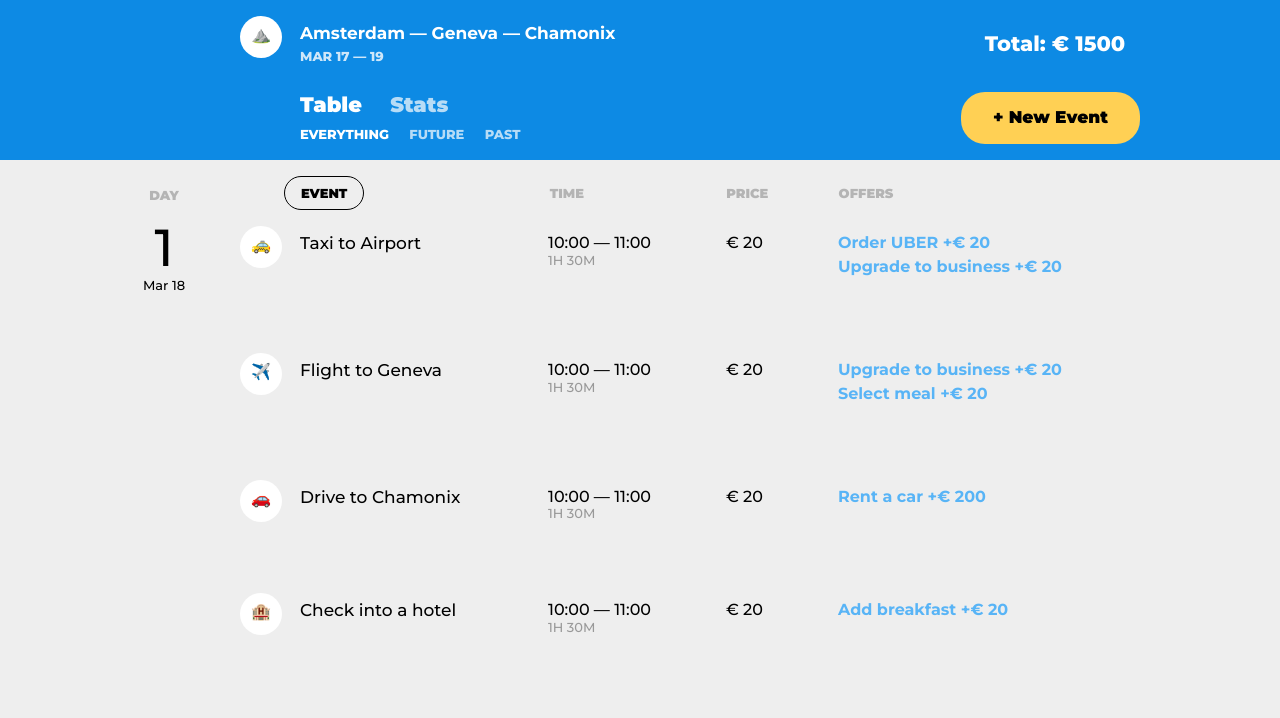
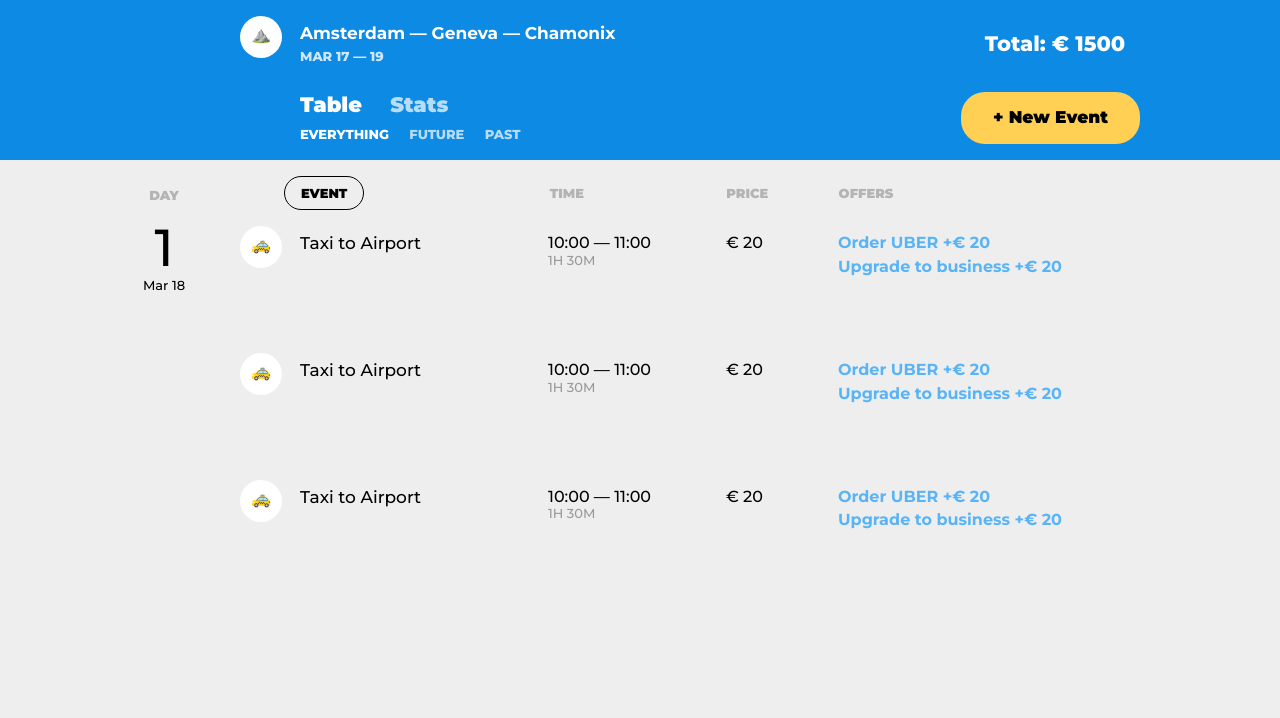
Before and after one commit to SmilingJey/ha-big-trip, a website built with webpack: page public/index.html in a window 1280 px wide. Built offline with nearby package versions, Linux system fonts and the light colour scheme.

Commit message:
Добавить отрисовку точек маршрута при выборе фильтра

```diff
--- a/public/index.html
+++ b/public/index.html
@@ -60,6 +60,17 @@
       </article>
 
       <div class="trip-day__items">
+      </div>
+    </section>
+  </section>
+</main>
+
+<template id="filter-template">
+  <input type="radio" id="filter-id" name="filter" value="id">
+  <label class="trip-filter__item" for="filter-id">Filter name</label>
+</template>
+
+<template id="trip-point-template">
   <article class="trip-point">
     <i class="trip-icon">🚕</i>
     <h3 class="trip-point__title">Taxi to Airport</h3>
@@ -77,59 +88,6 @@
       </li>
     </ul>
   </article>
-        <article class="trip-point">
-          <i class="trip-icon">✈️</i>
-          <h3 class="trip-point__title">Flight to Geneva</h3>
-          <p class="trip-point__schedule">
-            <span class="trip-point__timetable">10:00&nbsp;&mdash; 11:00</span>
-            <span class="trip-point__duration">1h 30m</span>
-          </p>
-          <p class="trip-point__price">&euro;&nbsp;20</p>
-          <ul class="trip-point__offers">
-            <li>
-              <button class="trip-point__offer">Upgrade to business +&euro;&nbsp;20</button>
-            </li>
-            <li>
-              <button class="trip-point__offer">Select meal +&euro;&nbsp;20</button>
-            </li>
-          </ul>
-        </article>
-        <article class="trip-point">
-          <i class="trip-icon">🚗</i>
-          <h3 class="trip-point__title">Drive to Chamonix</h3>
-          <p class="trip-point__schedule">
-            <span class="trip-point__timetable">10:00&nbsp;&mdash; 11:00</span>
-            <span class="trip-point__duration">1h 30m</span>
-          </p>
-          <p class="trip-point__price">&euro;&nbsp;20</p>
-          <ul class="trip-point__offers">
-            <li>
-                <button class="trip-point__offer">Rent a car +&euro;&nbsp;200</button>
-              </li>
-          </ul>
-        </article>
-        <article class="trip-point">
-          <i class="trip-icon">🏨</i>
-          <h3 class="trip-point__title">Check into a hotel</h3>
-          <p class="trip-point__schedule">
-            <span class="trip-point__timetable">10:00&nbsp;&mdash; 11:00</span>
-            <span class="trip-point__duration">1h 30m</span>
-          </p>
-          <p class="trip-point__price">&euro;&nbsp;20</p>
-          <ul class="trip-point__offers">
-            <li>
-              <button class="trip-point__offer">Add breakfast +&euro;&nbsp;20</button>
-            </li>
-          </ul>
-        </article>
-      </div>
-    </section>
-  </section>
-</main>
-
-<template id="filter-template">
-  <input type="radio" id="filter-id" name="filter" value="id">
-  <label class="trip-filter__item" for="filter-id">Filter name</label>
 </template>
 
 <script src="bundle.js"></script>
--- a/src/main.js
+++ b/src/main.js
@@ -1,29 +1,26 @@
+import {randomInteger, removeChilds} from './utils.js';
 import createFilterElement from './filter.js';
+import createTripPointElement from './trip-point.js';
 
 function renderFilters() {
-
-  function showActiveFilter(evt) {
-    console.log(evt.target.value);
-  }
-
   const filterDefinitions = [
     {
       id: `everything`,
       name: `Everything`,
       isActive: true,
-      onChange: showActiveFilter
+      onChange: showTripPoints
     },
     {
       id: `future`,
       name: `Future`,
       isActive: false,
-      onChange: showActiveFilter
+      onChange: showTripPoints
     },
     {
       id: `past`,
       name: `Past`,
       isActive: false,
-      onChange: showActiveFilter
+      onChange: showTripPoints
     }
   ];
 
@@ -39,3 +36,22 @@ function renderFilters() {
 }
 
 renderFilters();
+
+
+const tripPointsContainerElement = document.querySelector(`.trip-day__items`);
+
+/**
+ * Функция отображает случайное количество точек маршрута
+ */
+function showTripPoints() {
+  removeChilds(tripPointsContainerElement);
+  const tripPointCount = randomInteger(10);
+  const tasksFragment = document.createDocumentFragment();
+  for (let i = 0; i <= tripPointCount; i++) {
+    tasksFragment.appendChild(createTripPointElement());
+  }
+
+  tripPointsContainerElement.appendChild(tasksFragment);
+}
+
+showTripPoints();
--- /dev/null
+++ b/src/trip-point.js
@@ -0,0 +1,13 @@
+const tripPointTemplate = document.querySelector(`#trip-point-template`);
+
+/**
+ * Возвращает элемент, созданный из шаблона #trip-point-template
+ * @param {Object} tripPointDefinition - описание точки маршрута
+ * @return {Node} - возвращает элемент точки маршрута
+ */
+function createTripPointElement() {
+  const taskElement = tripPointTemplate.content.querySelector(`.trip-point`).cloneNode(true);
+  return taskElement;
+}
+
+export default createTripPointElement;
--- /dev/null
+++ b/src/utils.js
@@ -0,0 +1,20 @@
+/**
+ * Функция возвращает целое случайное число в диапазоне [0, max)
+ * @param {*} max - максимальное число ()
+ * @return {Node}
+ */
+function randomInteger(max) {
+  return Math.floor(Math.random() * max);
+}
+
+/**
+ * Функция удаляет все дочерние элементы
+ * @param {*} element - DOM элемент, из которого будут удалены дочерние
+ */
+function removeChilds(element) {
+  while (element.firstChild) {
+    element.removeChild(element.firstChild);
+  }
+}
+
+export {randomInteger, removeChilds};
```
Lines whose indentation alone changed are shown as unchanged.
